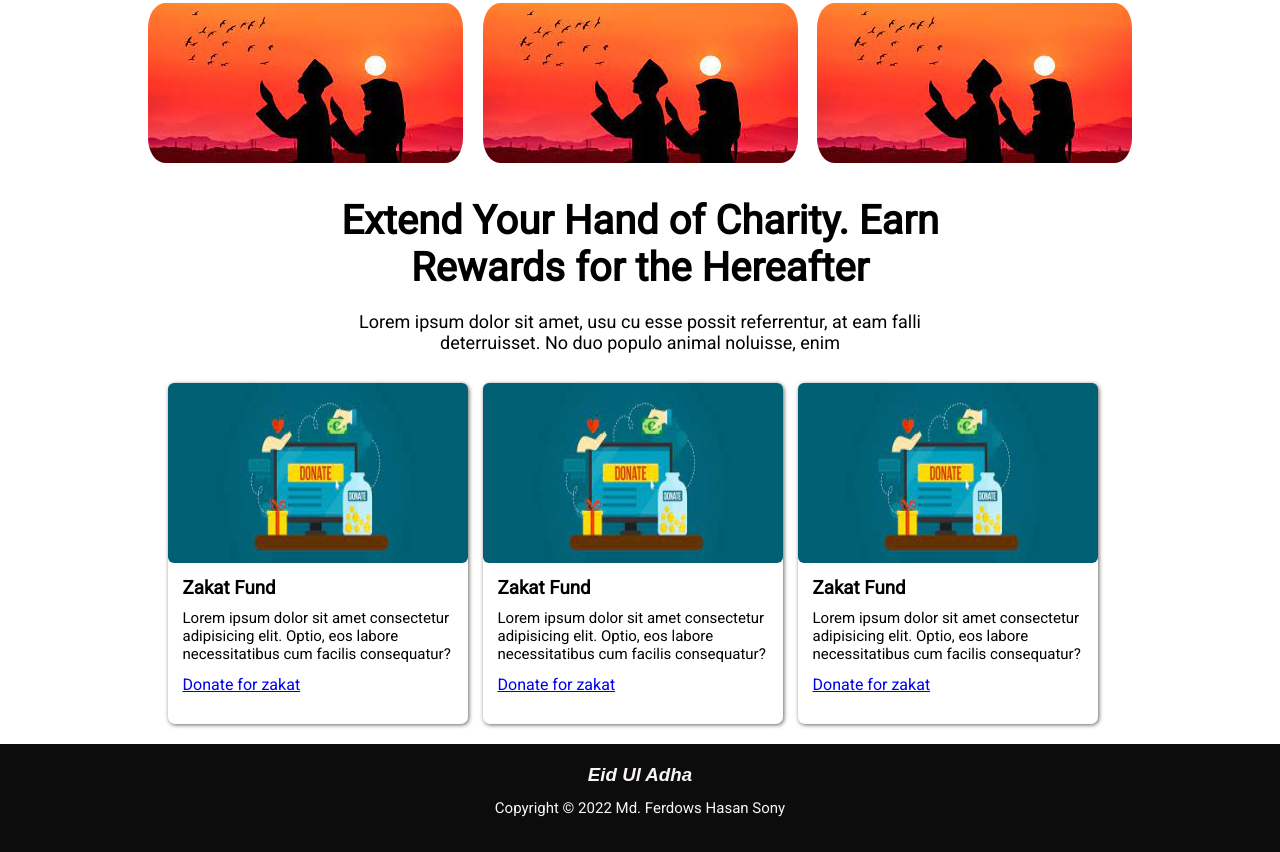
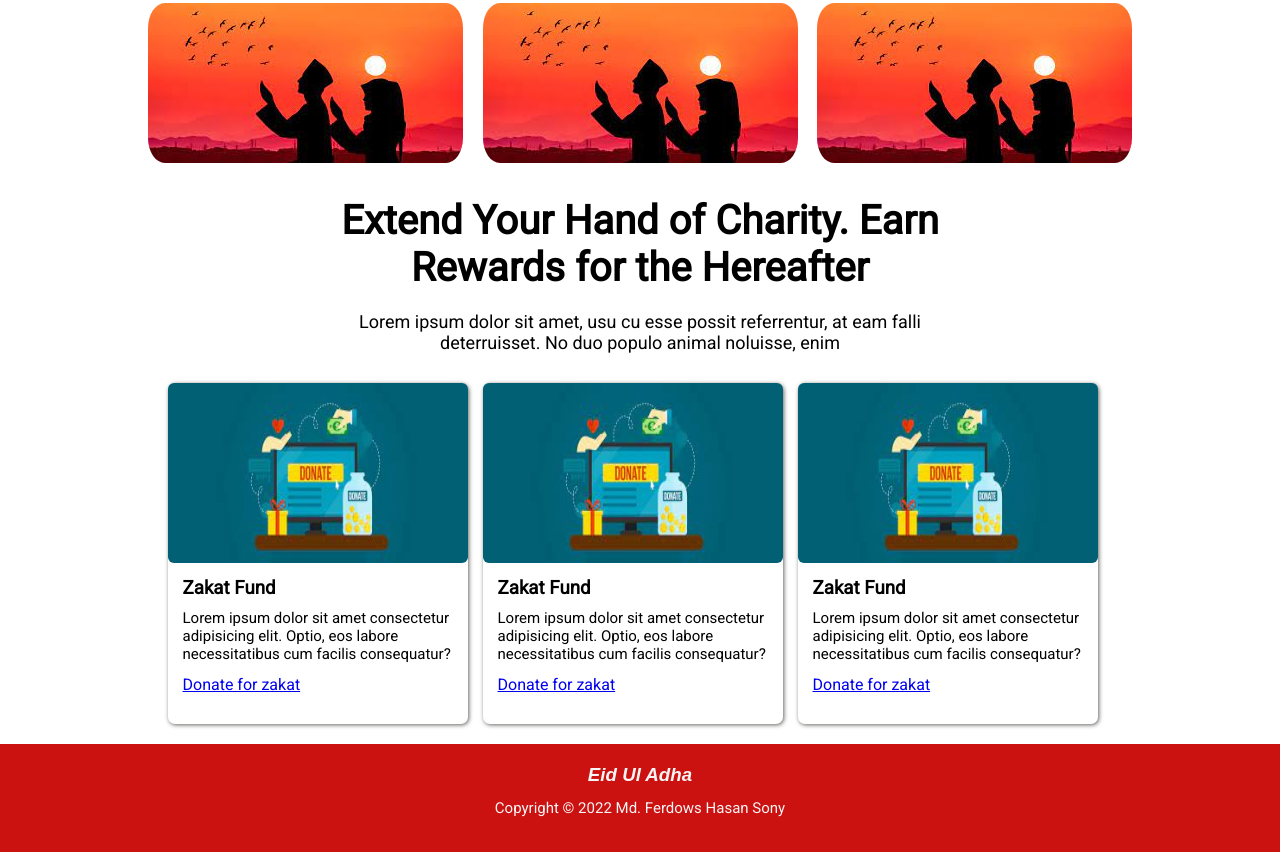
Before and after one commit to mdferdows/eid-ul-adha, a plain HTML site: page index.html in a window 1280 px wide. Shown: the part 2497-3349 px from the top of the page. Drawn offline with Linux system fonts and the light colour scheme.

Commit message:
footer color change

```diff
--- a/css/style.css
+++ b/css/style.css
@@ -154,7 +154,7 @@ h2{
 /* prayer end */
 /* footer start */
 footer{
-    background: rgb(12, 12, 12);
+    background: #cc1111;
     color: #f8f5f4;
     text-align: center;
     padding-top: 20px;
```
